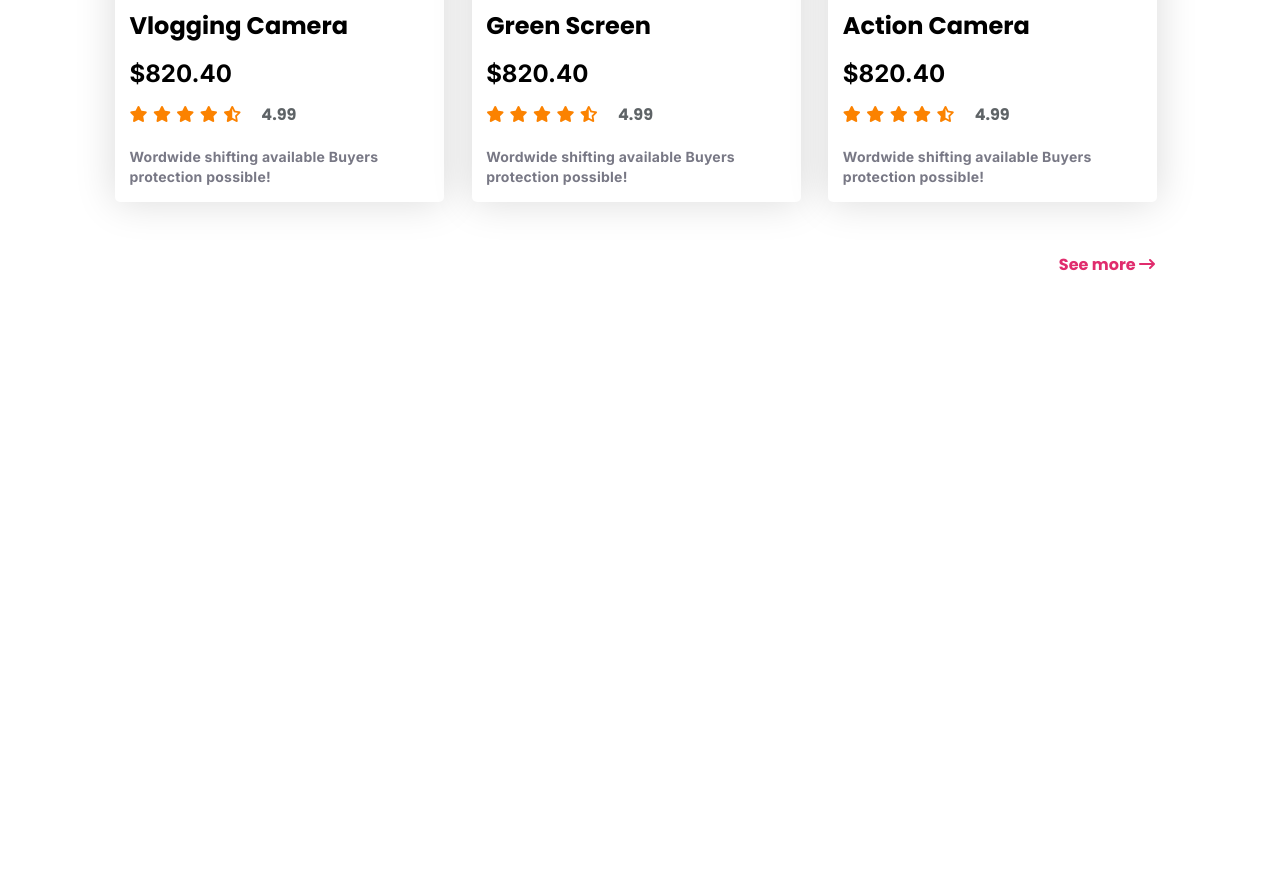
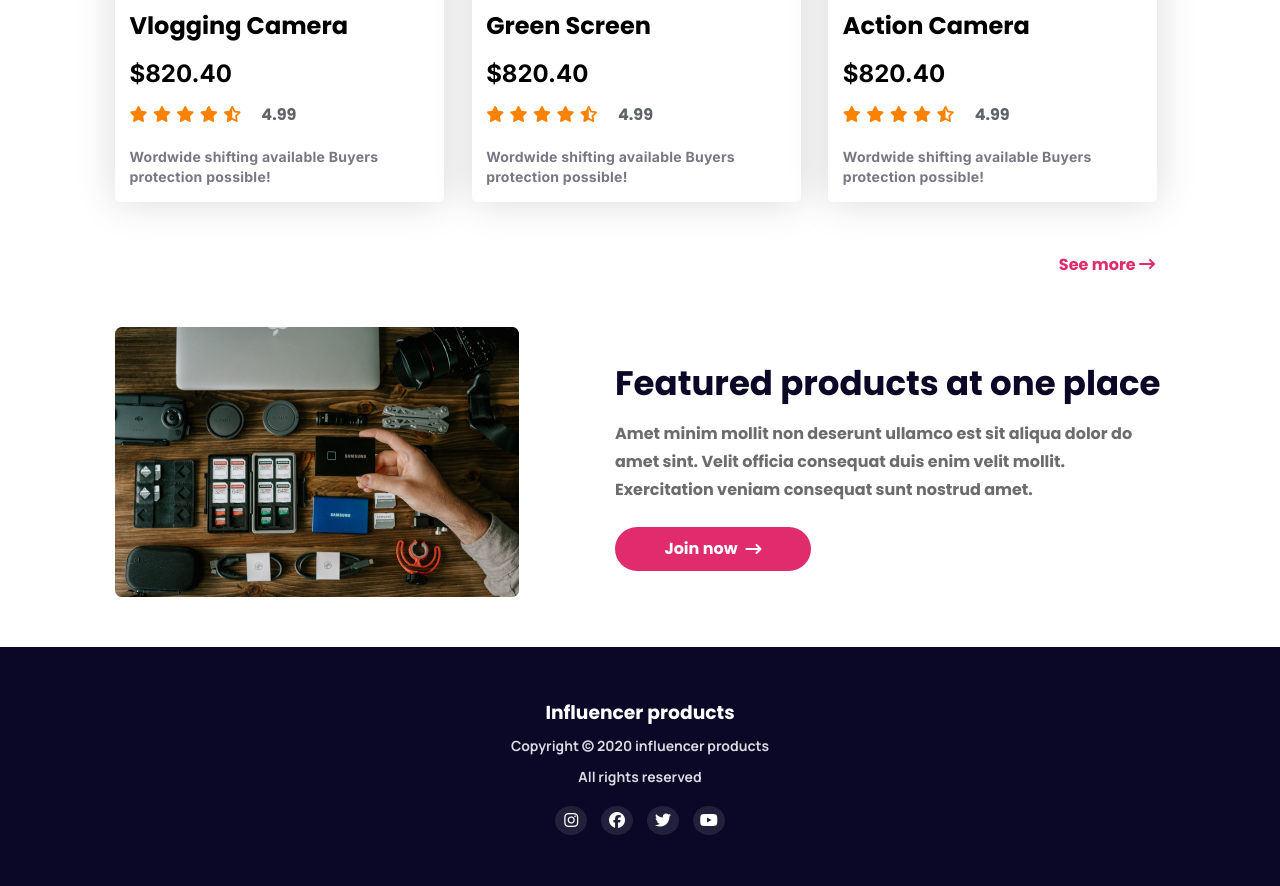
Before and after one commit to k-m-rahman/influencer-gear, a plain HTML site: page index.html in a window 1280 px wide. Shown: the part 2170-3056 px from the top of the page. Before the commit the page ends 2447 px from the top, so only its background shows below. Drawn offline with Linux system fonts and the light colour scheme.

Commit message:
added feature and footer

```diff
--- a/index.html
+++ b/index.html
@@ -277,6 +277,27 @@
             </div>
         </section>
 
+        <!---------------------------------
+            Feature products section started
+        ----------------------------------->
+
+        <section class="featured-products">
+
+            <div class="featured-thumbnail">
+                <img src="images/gear.png" alt="">
+            </div>
+
+            <div class="featured-details">
+                <h1>Featured products at one place</h1>
+                <p>Amet minim mollit non deserunt ullamco est sit aliqua dolor do amet sint. Velit officia consequat
+                    duis enim velit mollit. Exercitation veniam consequat sunt nostrud amet.</p>
+
+                <a href="" class="button-style" target="_blank">Join now <i
+                        class="fa-solid fa-arrow-right-long"></i></a>
+            </div>
+
+        </section>
+
 
     </main>
 
@@ -284,6 +305,24 @@
      main section ended
     ------------------------------>
 
+    <!------------------------------
+     footer section ended
+    ------------------------------>
+
+    <footer>
+        <div class="influencer-products">
+            <h3>Influencer products</h3>
+            <p>Copyright © 2020 influencer products</p>
+            <p>All rights reserved</p>
+            <div class="social">
+                <a href=""><i class="fa-brands fa-instagram"></i></a>
+                <a href=""><i class="fa-brands fa-facebook"></i></a>
+                <a href=""><i class="fa-brands fa-twitter"></i></a>
+                <a href=""><i class="fa-brands fa-youtube"></i></a>
+            </div>
+        </div>
+
+    </footer>
 
 </body>
 
--- a/style.css
+++ b/style.css
@@ -1,6 +1,9 @@
 @import url('https://fonts.googleapis.com/css2?family=Poppins:wght@700&display=swap');
 
 @import url('https://fonts.googleapis.com/css2?family=Inter:wght@400;700&display=swap');
+
+
+@import url('https://fonts.googleapis.com/css2?family=Manrope:wght@700&display=swap');
 
 /* ---------------
     common styles
@@ -15,7 +18,8 @@
     --common-border: 2px solid black;
 }
 
-body {
+header,
+main {
     font-family: 'Poppins', sans-serif;
     max-width: 1050px;
     margin: 0 auto;
@@ -182,6 +186,8 @@ e-commerce section styles
 /* ---------------
 popular collection styles
 ----------------- */
+
+
 .popular-collection {}
 
 .popular-collection>h1 {
@@ -275,3 +281,94 @@ popular collection styles
     text-decoration: none;
     color: #E02C6D;
 }
+
+
+/* ---------------
+Featured products styles
+----------------- */
+
+.featured-products {
+    margin-bottom: 50px;
+    margin-top: 50px;
+    display: flex;
+    align-items: center;
+
+    gap: 96px;
+}
+
+.featured-thumbnail {
+    width: 404px;
+    height: 270px;
+}
+
+.featured-details {
+    width: 610px;
+    height: 224px;
+    display: flex;
+    flex-direction: column;
+    justify-content: space-around;
+}
+
+.featured-details h1 {
+    font-size: 34px;
+    line-height: 60px;
+    color: #0A0826;
+
+}
+
+.featured-details p {
+    font-size: 16px;
+    line-height: 28px;
+    color: #6C6C6C;
+}
+
+
+/* ---------------
+footer styles
+----------------- */
+
+footer {
+    height: 239px;
+    background: #0A0826;
+    display: flex;
+    justify-content: center;
+    align-items: center;
+    font-family: 'Poppins', sans-serif;
+}
+
+.influencer-products {
+    width: 262px;
+    height: 139px;
+    color: white;
+    display: flex;
+    flex-direction: column;
+    justify-content: center;
+    align-items: center;
+    gap: 7px;
+}
+
+.influencer-products p {
+    font-family: 'Manrope', sans-serif;
+    font-size: 14px;
+    line-height: 24px;
+    /* identical to box height, or 171% */
+    font-feature-settings: 'liga' off;
+    /* Text / Gray 300 */
+    color: #D9DBE1;
+}
+
+.social {
+    margin-top: 10px;
+    display: flex;
+    justify-content: space-around;
+    width: 70%;
+}
+
+.social a {
+    color: white;
+    width: 32px;
+    background-color: #22213C;
+    text-align: center;
+    padding: 2px;
+    border-radius: 50%;
+}
```
